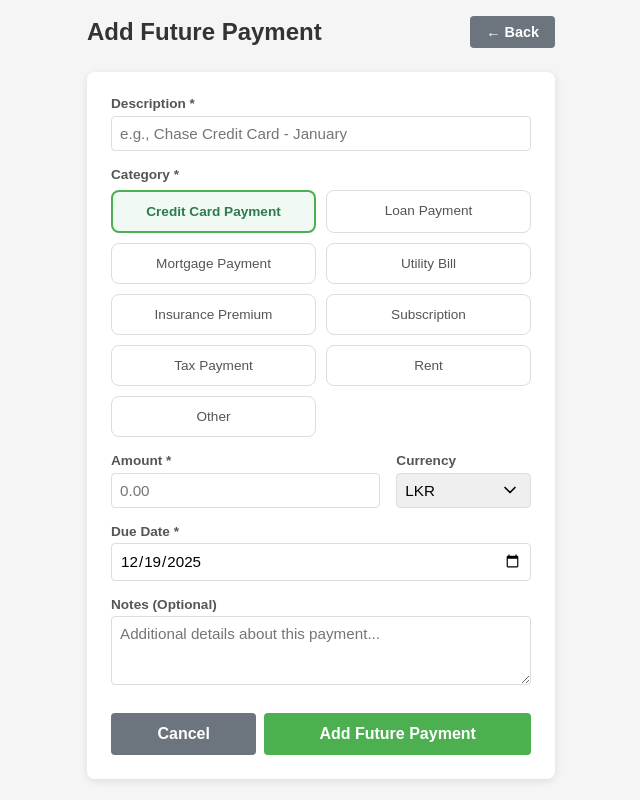
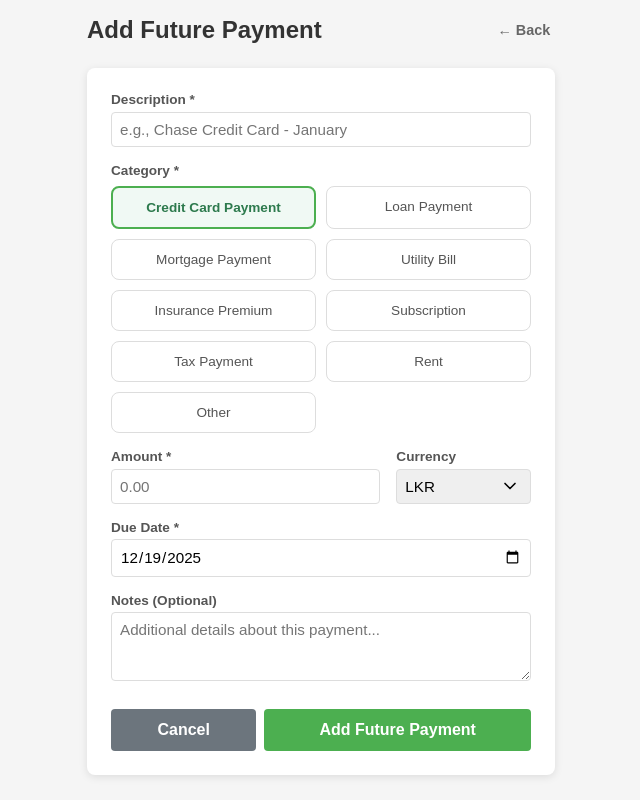
Before and after one commit to Kanushka-21/MoneyManagementApp, a React (Vite) app: page /add-future-payment in a window 1280 px wide. Shown: the whole page, without its empty margins (319-959 px from the left). Built offline with nearby package versions, Linux system fonts and the light colour scheme; no server answers; what chartjs-plugin-datalabels would draw is missing.

Commit message:
Replace Close buttons with X icons in all popups and modals

```diff
--- a/src/components/Dashboard.jsx
+++ b/src/components/Dashboard.jsx
@@ -2036,6 +2036,23 @@ export default function Dashboard() {
             width: '100%',
             boxShadow: '0 8px 32px rgba(0,0,0,0.2)'
           }}>
+            <div style={{ display: 'flex', justifyContent: 'flex-end', marginBottom: '5px' }}>
+              <button
+                onClick={() => handleConfirmClose(false)}
+                style={{
+                  background: 'none',
+                  border: 'none',
+                  fontSize: '24px',
+                  cursor: 'pointer',
+                  color: '#999',
+                  padding: '0',
+                  lineHeight: '1'
+                }}
+                title="Close"
+              >
+                ×
+              </button>
+            </div>
             <div style={{
               fontSize: '20px',
               marginBottom: '8px',
--- a/src/components/LiabilityForm.jsx
+++ b/src/components/LiabilityForm.jsx
@@ -91,17 +91,19 @@ export default function LiabilityForm({ onClose, asModal = false }) {
             }
           }}
           style={{
-            padding: '0.5rem 1rem',
-            background: '#6c757d',
-            color: '#fff',
+            padding: '0.3rem',
+            background: 'transparent',
+            color: '#666',
             border: 'none',
             borderRadius: '4px',
-            fontSize: '0.9rem',
-            fontWeight: '600',
+            fontSize: asModal ? '28px' : '0.9rem',
+            lineHeight: '1',
+            fontWeight: asModal ? '300' : '600',
             cursor: 'pointer'
           }}
+          title={asModal ? 'Close' : 'Back'}
         >
-          ← Back
+          {asModal ? '✕' : '← Back'}
         </button>
       </div>
       <form onSubmit={submit} style={{ background: '#fff', padding: '1.5rem', borderRadius: '8px', boxShadow: '0 2px 8px rgba(0,0,0,0.1)' }}>
--- a/src/components/LiabilityList.jsx
+++ b/src/components/LiabilityList.jsx
@@ -141,16 +141,19 @@ export default function LiabilityList({ onClose, asModal = false }) {
             <button
               onClick={onClose}
               style={{
-                padding: '0.5rem 1rem',
-                background: '#6c757d',
-                color: '#fff',
+                padding: '0.3rem',
+                background: 'transparent',
+                color: '#666',
                 border: 'none',
                 borderRadius: '4px',
                 cursor: 'pointer',
-                fontWeight: '600'
+                fontSize: '28px',
+                lineHeight: '1',
+                fontWeight: '300'
               }}
+              title="Close"
             >
-              Close
+              ✕
             </button>
           ) : (
             <button
```
